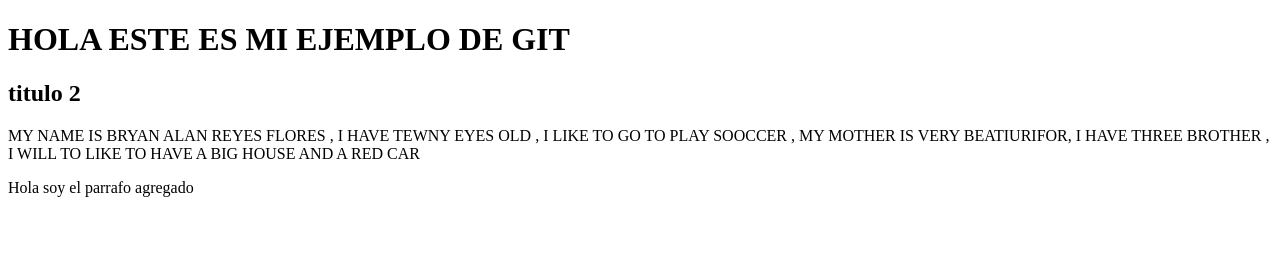
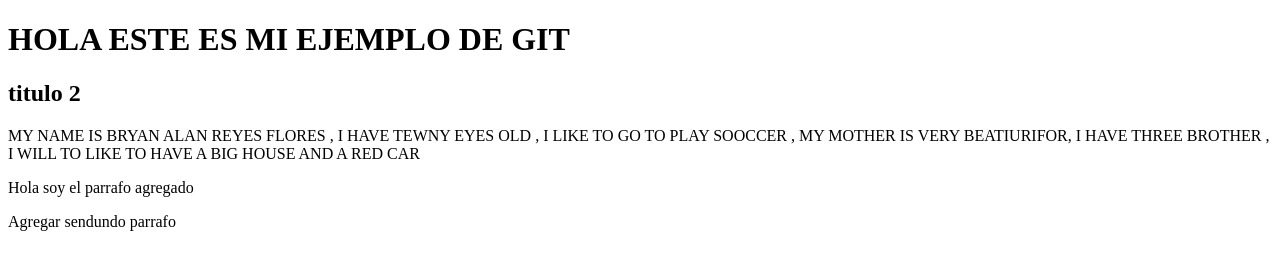
Before and after one commit to Furia1799/demo-repositorio2, a plain HTML site: page index.html in a window 1280 px wide. Drawn offline with Linux system fonts and the light colour scheme.

Commit message:
segundo parrafo

```diff
--- a/index.html
+++ b/index.html
@@ -11,6 +11,7 @@
             , I LIKE TO GO TO PLAY SOOCCER , MY MOTHER IS VERY BEATIURIFOR, I HAVE THREE BROTHER , I WILL TO LIKE  TO HAVE A BIG HOUSE AND A RED CAR </p>
 
             <p>Hola soy el parrafo agregado</p>
+            <p>Agregar sendundo parrafo</p>
 
     </body>
 </html>
```
